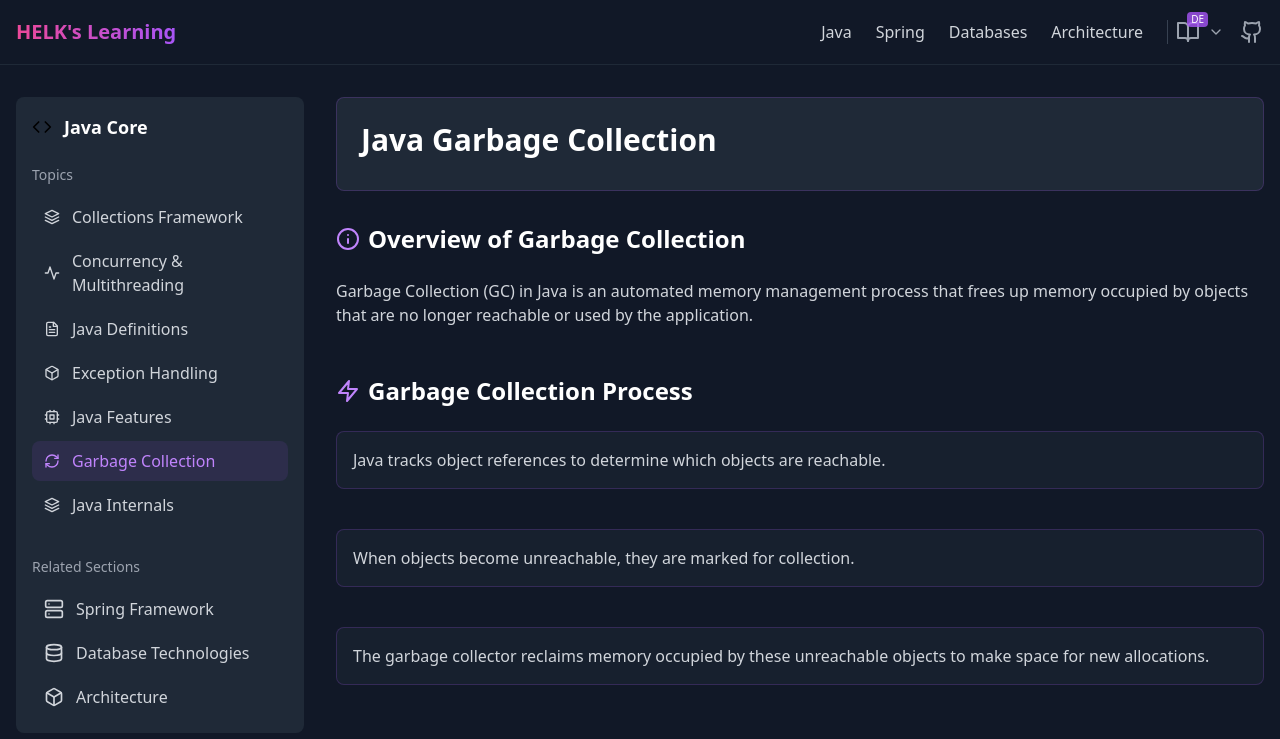
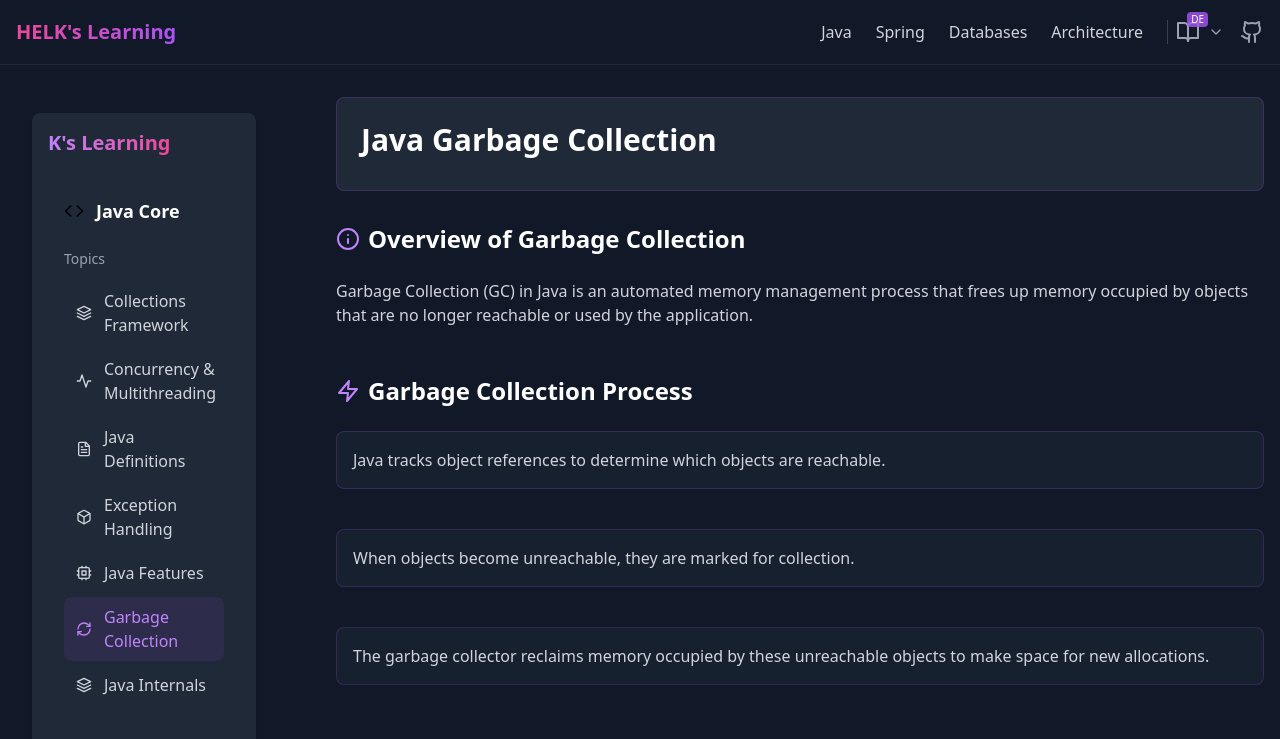
Before and after one commit to Hamza-EL-KHATIB/spring-learning-platform, a React (Create React App) app: page /#/java/gc in a window 1280 px wide. Shown: the top 739 px of the page. Built offline with nearby package versions, Linux system fonts and the light colour scheme.

Commit message:
feat: updates

```diff
--- a/src/components/layout/Sidebar.js
+++ b/src/components/layout/Sidebar.js
@@ -1,4 +1,4 @@
-import React from 'react';
+import React, { useState } from 'react';
 import { Link, useLocation } from 'react-router-dom';
 import {
     ChevronRight,
@@ -12,13 +12,16 @@ import {
     FileText,
     Cpu,
     Layers,
-    RefreshCw
+    RefreshCw,
+    Menu,
+    X
 } from 'lucide-react';
 
 const Sidebar = () => {
     const location = useLocation();
     const currentPath = location.pathname;
     const section = currentPath.split('/')[1];
+    const [isSidebarOpen, setIsSidebarOpen] = useState(false);
 
     const navigationGroups = {
         java: {
@@ -90,6 +93,35 @@ const Sidebar = () => {
     if (!currentGroup) return null;
 
     return (
+        <>
+            {/* Sidebar Toggle Button for Mobile - At Bottom Right */}
+            <div className="lg:hidden fixed bottom-6 right-6 z-50">
+                <button
+                    onClick={() => setIsSidebarOpen(!isSidebarOpen)}
+                    className="p-4 bg-purple-600 text-white rounded-full shadow-lg hover:bg-purple-700 transition-colors"
+                >
+                    {isSidebarOpen ? <X className="w-6 h-6" /> : <Menu className="w-6 h-6" />}
+                </button>
+            </div>
+
+            {/* Sidebar Content */}
+            <div className={
+                `fixed inset-y-0 left-0 z-40 w-64 p-4 transition-transform duration-300 bg-gray-900 lg:static lg:translate-x-0
+                ${isSidebarOpen ? 'translate-x-0' : '-translate-x-full'} lg:block`
+            }>
+                <div className="h-full flex flex-col bg-gray-800 rounded-lg p-4 shadow-md">
+                    <div className="flex items-center justify-between mb-6">
+                        <h2 className="text-xl font-bold text-transparent bg-clip-text bg-gradient-to-r from-purple-400 to-pink-500">
+                            K's Learning
+                        </h2>
+                        <button
+                            className="lg:hidden text-white"
+                            onClick={() => setIsSidebarOpen(false)}
+                        >
+                            <X className="w-6 h-6" />
+                        </button>
+                    </div>
+
                     <div className="bg-gray-800 rounded-lg p-4">
                         {/* Section Title */}
                         <div className="flex items-center space-x-3 mb-6">
@@ -144,6 +176,17 @@ const Sidebar = () => {
                             </nav>
                         </div>
                     </div>
+                </div>
+            </div>
+
+            {/* Overlay for Mobile to Close Sidebar */}
+            {isSidebarOpen && (
+                <div
+                    className="fixed inset-0 z-30 bg-black/50 backdrop-blur-sm lg:hidden"
+                    onClick={() => setIsSidebarOpen(false)}
+                />
+            )}
+        </>
     );
 };
 
```
Lines whose indentation alone changed are shown as unchanged.
